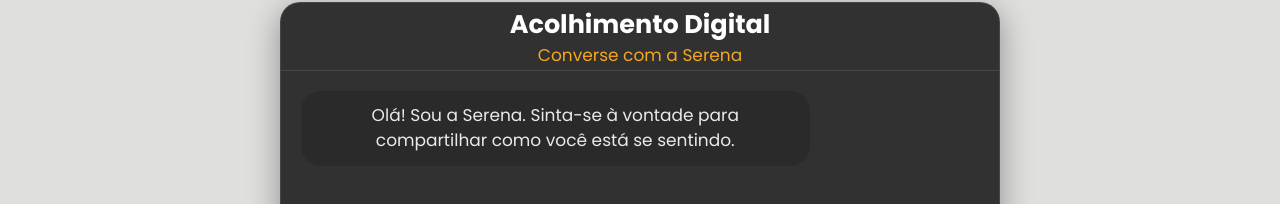
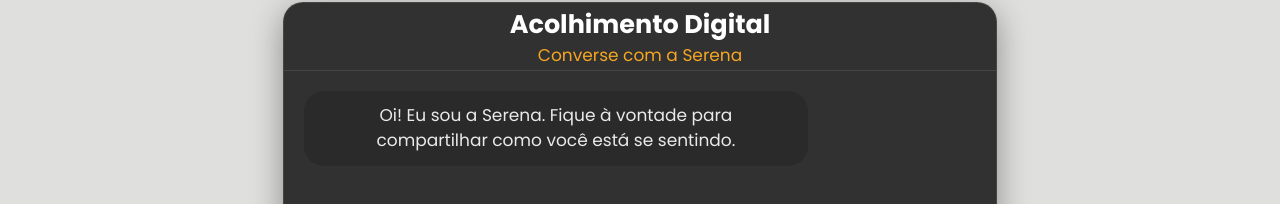
Before and after one commit to giovannimp7/projeto-tcc-sinapse-digital, a React (Create React App) app in the folder frontend/: page / in a window 1280 px wide. Shown: the part 360-564 px from the top of the page. Built offline with nearby package versions, Linux system fonts and the light colour scheme; no server answers.

Commit message:
Atualizações cruciais para o deploy.

```diff
--- a/frontend/src/components/Chatbot.js
+++ b/frontend/src/components/Chatbot.js
@@ -1,26 +1,25 @@
 import React, { useState, useEffect, useRef } from 'react';
 
 
+const API_URL = process.env.REACT_APP_API_URL || 'http://127.0.0.1:5000';
+
 function Chatbot({ isHome, onClose }) {
+
   const [message, setMessage] = useState('');
   const [chatHistory, setChatHistory] = useState([
-    { text: 'Olá! Sou a Serena. Sinta-se à vontade para compartilhar como você está se sentindo.', sender: 'ai' }
+    { text: 'Oi! Eu sou a Serena. Fique à vontade para compartilhar como você está se sentindo.', sender: 'ai' }
   ]);
   const [isLoading, setIsLoading] = useState(false);
-
-  const historyContainerRef = useRef(null);
+  const chatEndRef = useRef(null);
   const textareaRef = useRef(null);
 
   useEffect(() => {
-    const container = historyContainerRef.current;
-    if (container) {
-      container.scrollTop = container.scrollHeight;
-    }
+    chatEndRef.current?.scrollIntoView({ behavior: 'smooth' });
   }, [chatHistory]);
 
   useEffect(() => {
     if (textareaRef.current) {
-      textareaRef.current.style.height = '50px';
+      textareaRef.current.style.height = 'auto';
       const scrollHeight = textareaRef.current.scrollHeight;
       textareaRef.current.style.height = scrollHeight + 'px';
     }
@@ -33,7 +32,7 @@ function Chatbot({ isHome, onClose }) {
     setMessage('');
     setIsLoading(true);
     try {
-      const response = await fetch('http://127.0.0.1:5000/api/chat', {
+      const response = await fetch(`${API_URL}/api/chat`, {
         method: 'POST', headers: { 'Content-Type': 'application/json' }, body: JSON.stringify({ message: message }),
       });
       if (!response.ok) throw new Error(`Erro do servidor: ${response.status}`);
@@ -68,11 +67,12 @@ function Chatbot({ isHome, onClose }) {
             <button className="close-chatbot-button" onClick={onClose}>×</button>
           )}
         </div>
-        <div className="chatbot-history" ref={historyContainerRef}>
+        <div className="chatbot-history">
           {chatHistory.map((msg, index) => (
             <div key={index} className={`chat-message ${msg.sender}`}><p>{msg.text}</p></div>
           ))}
           {isLoading && ( <div className="chat-message ai"><p className="loading-dots"><span>.</span><span>.</span><span>.</span></p></div> )}
+          <div ref={chatEndRef} />
         </div>
         <div className="chatbot-input">
           <textarea
--- a/frontend/src/pages/Questionario.js
+++ b/frontend/src/pages/Questionario.js
@@ -1,5 +1,7 @@
 import React, { useState, useEffect } from 'react';
 import { Link } from 'react-router-dom';
+
+const API_URL = process.env.REACT_APP_API_URL || 'http://127.0.0.1:5000';
 
 const sections = {
     depressao: [
@@ -15,10 +17,10 @@ const sections = {
   const sectionKeys = Object.keys(sections);
 
 function Questionario() {
-  const [currentSectionIndex, setCurrentSectionIndex] = useState(0);
-  const [currentQuestionIndex, setCurrentQuestionIndex] = useState(0);
-  const [showScore, setShowScore] = useState(false);
-  const [scores, setScores] = useState({});
+    const [currentSectionIndex, setCurrentSectionIndex] = useState(0);
+    const [currentQuestionIndex, setCurrentQuestionIndex] = useState(0);
+    const [showScore, setShowScore] = useState(false);
+    const [scores, setScores] = useState({});
 
   const getAnxietyLevel = (score) => {
     if (score >= 15) return 'Grave';
@@ -51,7 +53,7 @@ function Questionario() {
 
       console.log("Enviando os seguintes dados para o back-end:", dataToSend);
 
-      fetch('http://127.0.0.1:5000/api/submit', {
+      fetch(`${API_URL}/api/submit`, {
         method: 'POST',
         headers: { 'Content-Type': 'application/json' },
         body: JSON.stringify(dataToSend),
@@ -136,7 +138,6 @@ function Questionario() {
 
             <div className="question-section fade-in" key={currentSectionIndex + '-' + currentQuestionIndex}>
               <div className="question-count">
-                <span>Seção: {currentSectionKey}</span>
               </div>
               <div className="question-text">
                 <h2>{currentQuestion.questionText}</h2>
@@ -155,5 +156,4 @@ function Questionario() {
     </div>
   );
 }
-
 export default Questionario;
```
